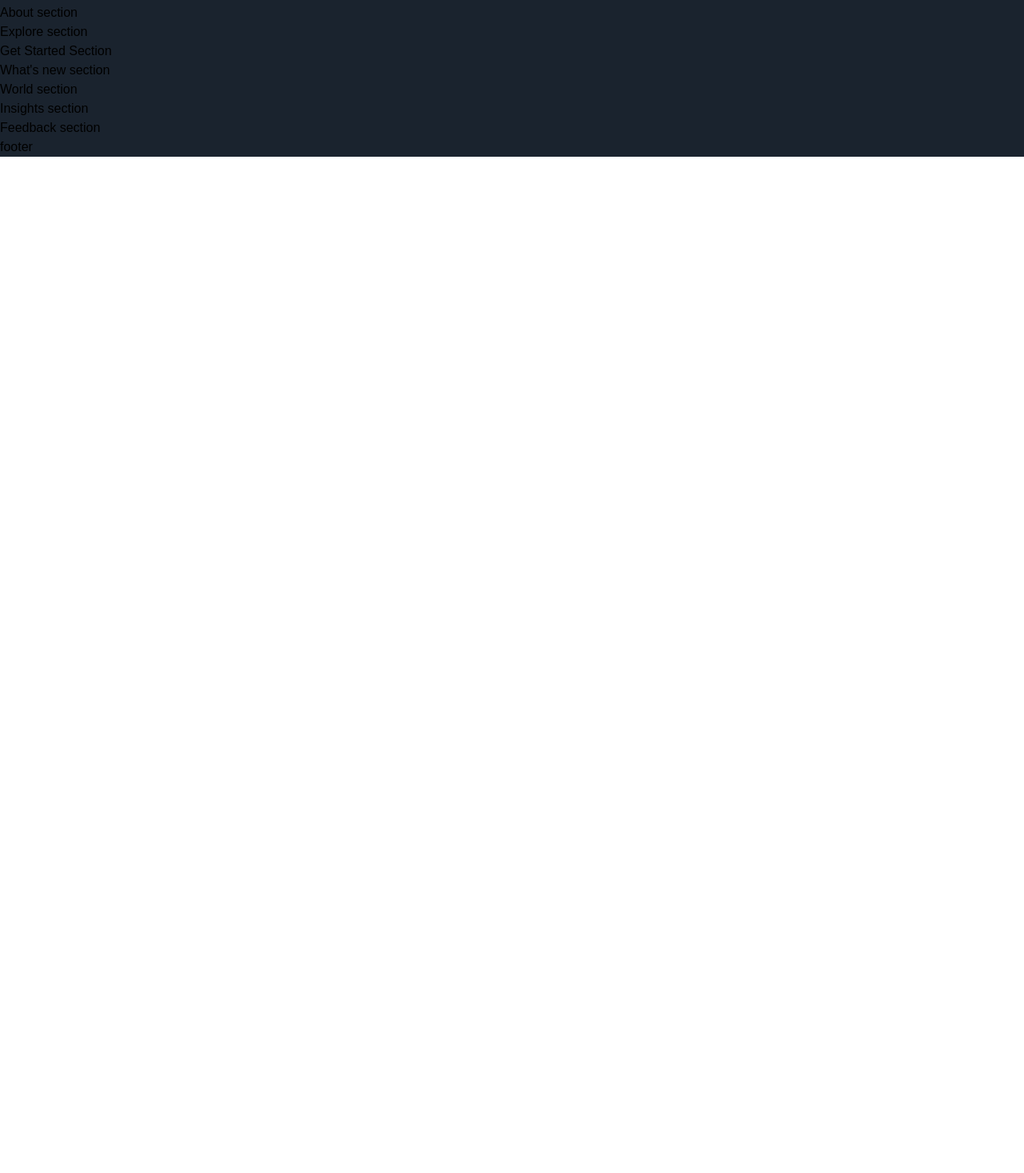
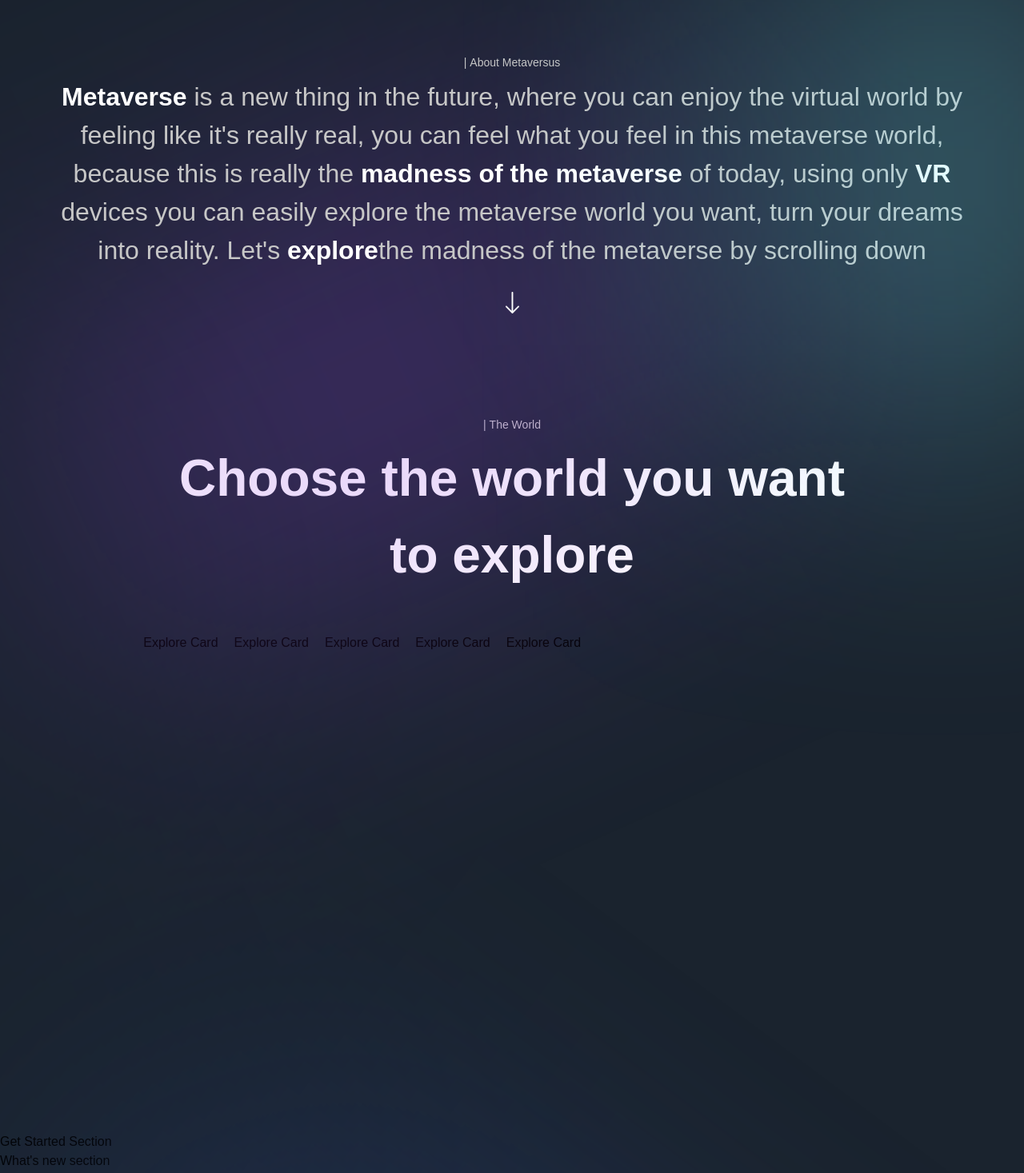
Before and after one commit to Solace4415/metaversus, a Next.js app: page / in a window 1280 px wide. Shown: the part 1100-2567 px from the top of the page at 80% size. Before the commit the page ends 1296 px from the top, so only its background shows below. Built offline with nearby package versions, Linux system fonts and the light colour scheme; a web font is replaced by a local one.

Commit message:
changes made

```diff
--- a/app/page.js
+++ b/app/page.js
@@ -14,13 +14,22 @@
   <div className="bg-primary-black overflow-hidden">
     <Navbar />
     <Hero />
+    <div className="relative">
       <About />
+      <div className="gradient-03 z-0" />
       <Explore />
+    </div>
+    <div className="relative">
       <GetStarted />
+      <div className="gradient-04 z-0" />
       <WhatsNew />
+    </div>
     <World />
+    <div className="relative">
       <Insights />
+      <div className="gradient-05 z-0" />
       <Feedback />
+    </div>
     <Footer />
   </div>
 );
--- a/components/CustomTexts.jsx
+++ b/components/CustomTexts.jsx
@@ -1,9 +1,27 @@
-'use client';
+"use client";
+import { motion } from "framer-motion";
+import { textContainer, textVariant2 } from "../utils/motion";
 
-export const TypingText = () => (
-  <p>Typing Text</p>
+export const TypingText = ({ title, textStyles }) => (
+  <motion.p
+    variants={textContainer}
+    className={`flex-normal text-[14px] text-secondary-white ${textStyles}`}
+  >
+    {Array.from(title).map((letter, index) => (
+      <motion.span variants={textVariant2} key={index}>
+        {letter === " " ? "\u00A0" : letter}
+      </motion.span>
+    ))}
+  </motion.p>
 );
 
-export const TitleText = () => (
-  <h2>Title Text</h2>
+export const TitleText = ({ title, textStyles }) => (
+  <motion.h2
+    variants={textVariant2}
+    initial="hidden"
+    whileInView="show"
+    className={`mt-[8px] font-bold md:text-[64px] text-[40px] text-white ${textStyles}`}
+  >
+    {title}
+  </motion.h2>
 );
--- a/components/ExploreCard.jsx
+++ b/components/ExploreCard.jsx
@@ -1,9 +1,10 @@
-'use client';
+"use client";
+import { motion } from "framer-motion";
+import styles from "../styles";
+import { fadeIn } from "../utils/motion";
 
-const ExploreCard = () => (
-  <div>
-    Explore Card
-  </div>
+const ExploreCard = ({ id, imgUrl, title, i, active, handleClick }) => (
+  <div>Explore Card</div>
 );
 
 export default ExploreCard;
--- a/sections/About.jsx
+++ b/sections/About.jsx
@@ -1,8 +1,46 @@
-'use client';
+"use client";
+import { motion } from "framer-motion";
+import { TypingText } from "../components";
+import styles from "../styles";
+import { fadeIn, staggerContainer } from "../utils/motion";
 
 const About = () => (
-  <section>
-    About section
+  <section className={`${styles.paddings} relative z-10`}>
+    <div className="gradient-02 z-0" />
+    <motion.div
+      variants={staggerContainer}
+      initial="hidden"
+      whileInView="show"
+      viewport={{ once: false, amount: 0.25 }}
+      className={`${styles.innerWidth} mx auto ${styles.flexCenter} flex-col`}
+    >
+      <TypingText title="| About Metaversus" textStyles="text-center" />
+      <motion.p
+        variants={fadeIn("up", "tween", 0.2, 1)}
+        className="mt-[8px] font-normal sm:text-[32px] text-[20px] text-center text-secondary-white"
+      >
+        <span className="font-extrabold text-white">Metaverse </span>
+        is a new thing in the future, where you can enjoy the virtual world by
+        feeling like it's really real, you can feel what you feel in this
+        metaverse world, because this is really the{" "}
+        <span className="font-extrabold text-white">
+          madness of the metaverse
+        </span>{" "}
+        of today, using only{" "}
+        <span className="font-extrabold text-white">VR</span> devices you can
+        easily explore the metaverse world you want, turn your dreams into
+        reality. Let's{" "}
+        <span className="font-extrabold text-white"> explore</span>
+        {""}
+        the madness of the metaverse by scrolling down
+      </motion.p>
+      <motion.img
+        variants={fadeIn("up", "tween", 0.3, 1)}
+        src="/arrow-down.svg"
+        alt="arrow down"
+        className="w-[18px] h-[28px] object-contain mt-[28px]"
+      />
+    </motion.div>
   </section>
 );
 
--- a/sections/Explore.jsx
+++ b/sections/Explore.jsx
@@ -1,9 +1,47 @@
-'use client';
+"use client";
+import { useState } from "react";
+import { motion } from "framer-motion";
+import { TypingText, ExploreCard, TitleText } from "../components";
+import styles from "../styles";
+import { staggerContainer } from "../utils/motion";
+import { exploreWorlds } from "../constants";
 
-const Explore = () => (
-  <section>
-    Explore section
-  </section>
-);
+const Explore = () => {
+  const [active, setActive] = useState("world-2");
+
+  return (
+    <section className={`${styles.paddings}`} id="explore">
+      <motion.div
+        variants={staggerContainer}
+        initial="hidden"
+        whileInView="show"
+        viewport={{ once: false, amount: 0.25 }}
+        className={`${styles.interWidth} mx-auto flex flex-col`}
+      >
+        <TypingText title="| The World" textStyles="text-center" />
+        <TitleText
+          title={
+            <>
+              Choose the world you want <br className="md:block hidden" /> to
+              explore
+            </>
+          }
+          textStyles="text-center"
+        />
+        <div className="mt-[50px] flex lg-flow-row flow-col min-h-[70vh] gap-5">
+          {exploreWorlds.map((world, i) => (
+            <ExploreCard
+              key={world.id}
+              {...world}
+              i={i}
+              active={active}
+              handleClicK={setActive}
+            />
+          ))}
+        </div>
+      </motion.div>
+    </section>
+  );
+};
 
 export default Explore;
```
Lines whose indentation alone changed are shown as unchanged.
